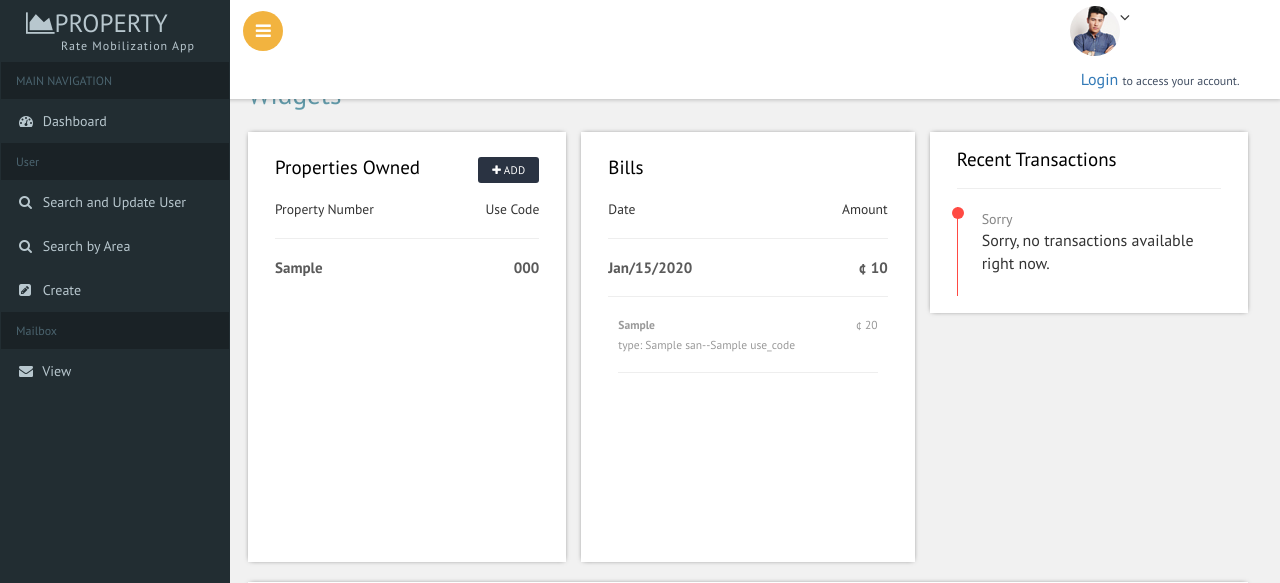
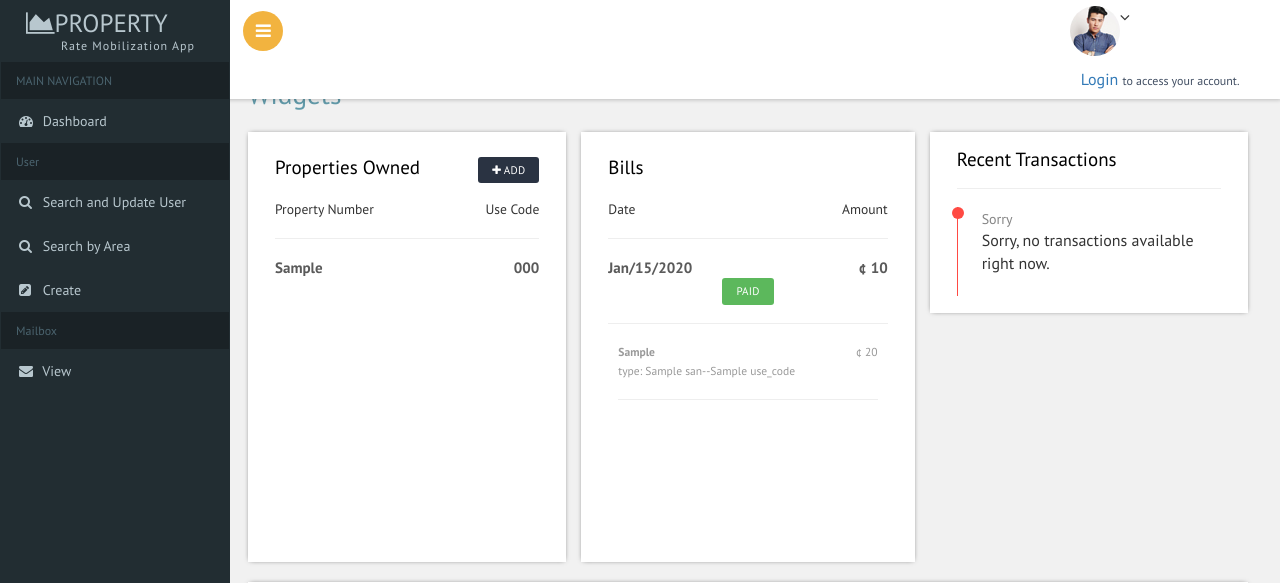
Before and after one commit to Kowus/property-rate, a Node server app: page /users/600000000000000000000001 in a window 1280 px wide. Shown: the top 583 px of the page. Run offline with Node 20, Linux system fonts and the light colour scheme; tables that the repository leaves empty hold one stand-in row (values such as "Sample post"); some libraries are stand-ins or nearby versions.

Commit message:
paid-unpaid

```diff
--- a/views/pay.hbs
+++ b/views/pay.hbs
@@ -1,6 +1,6 @@
 <div id="page-wrapper">
     <div class="main-page">
-        <h2 class="title1">Pay bill <i>'ID empty'</i></h2>
+        <h2 class="title1">Pay bill <small>'{{bill._id}}'</small></h2>
         <div class="blank-page widget-shadow scroll" id="style-2 div1">
             <form action="/pay" method="post">
                 <fieldset class="form-group">
--- a/views/user.hbs
+++ b/views/user.hbs
@@ -76,6 +76,13 @@
                                                     <!--<i class="fa fa-warning"></i>-->¢ {{total}}</div>
                                             </div>
                                             <div class="clearfix"></div>
+                                            <div class="text-center">
+                                                {{#if paid}}
+                                                <small class=" btn btn-sm btn-success">Paid</small>
+                                                {{else}}
+                                                <a class=" btn btn-sm btn-danger" href="/pay?bill={{_id}}">Pay</a>
+                                                {{/if}}
+                                            </div>
                                             <hr>
                                             <div style="margin:auto 10px;">
 
```
